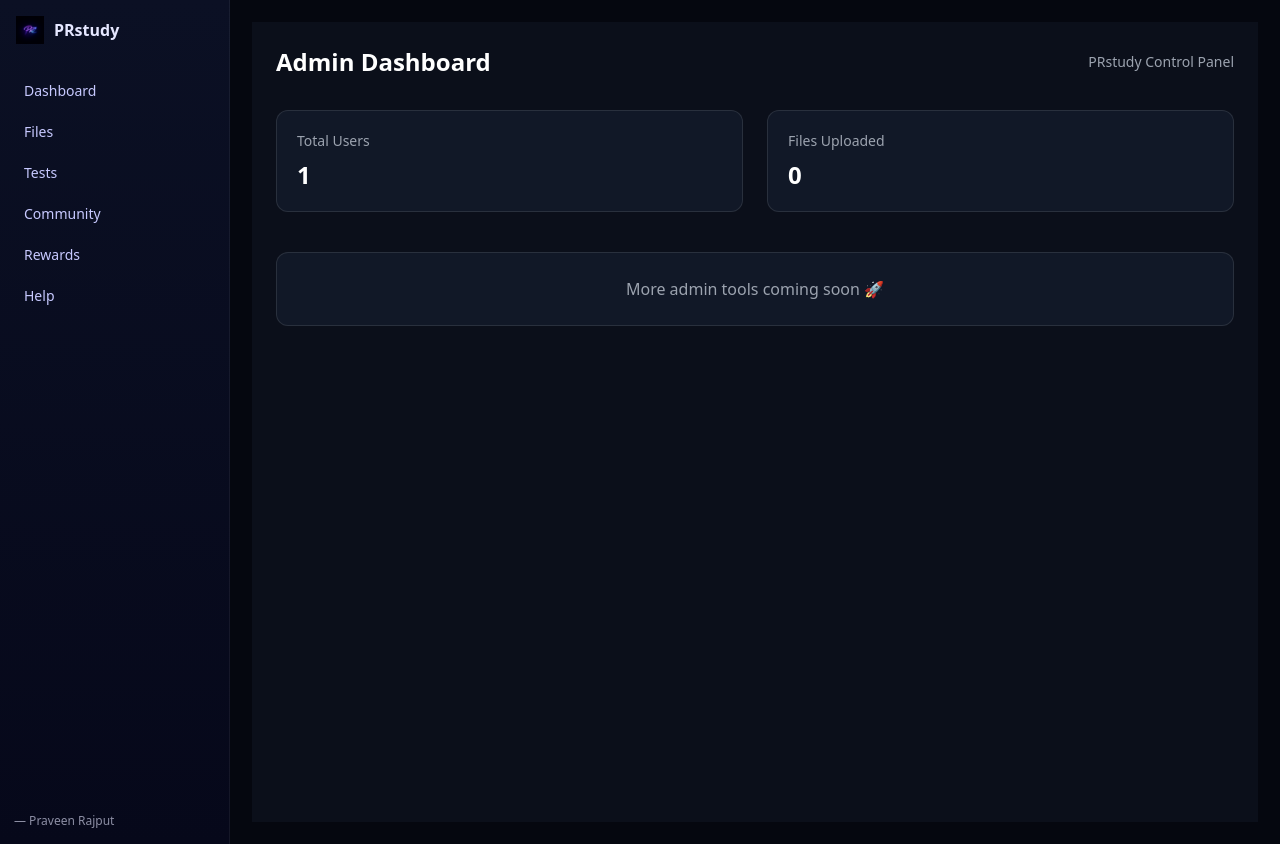
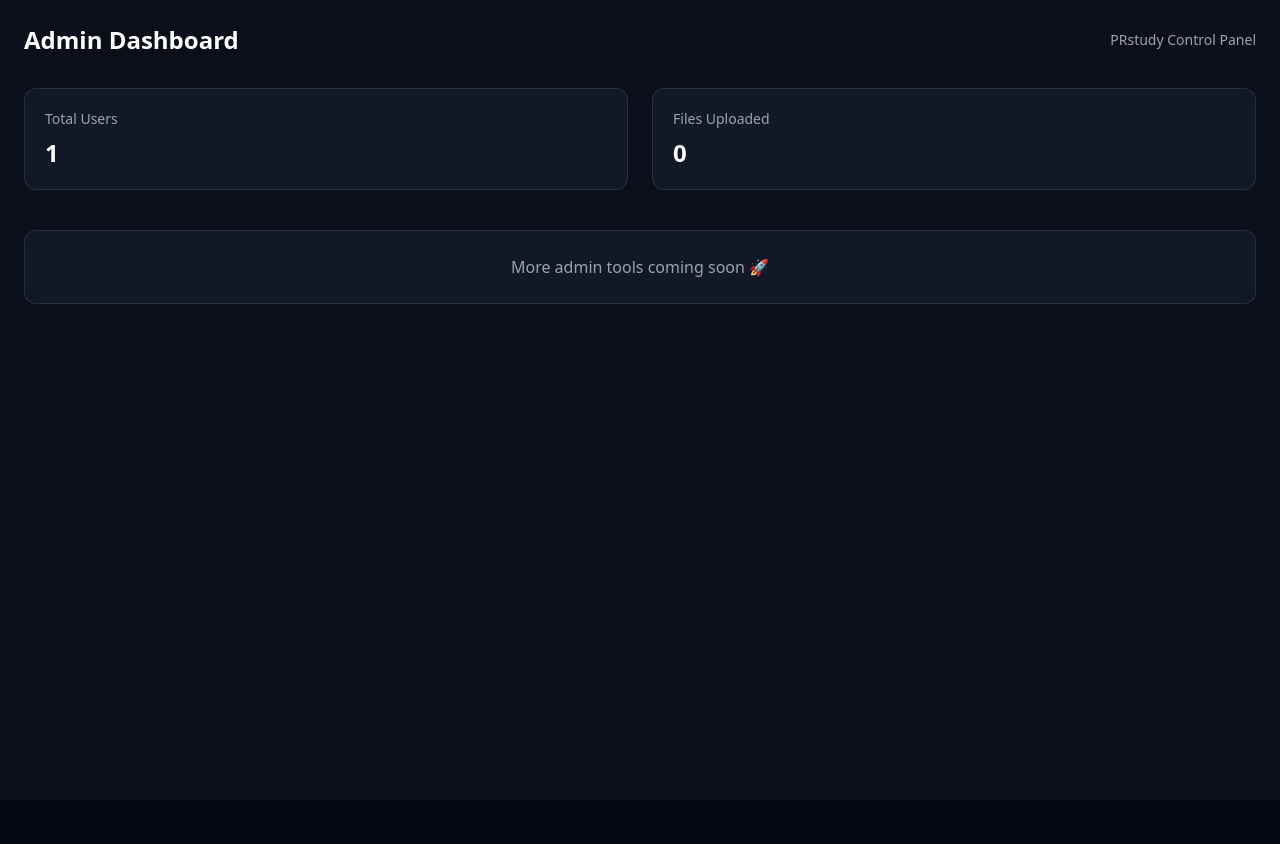
Before and after one commit to Radhakrishna264/PRstudy-, a Next.js app: page /admin in a window 1280 px wide. After the commit the page ends 800 px from the top, so only its background shows below. Built offline with nearby package versions, Linux system fonts and the light colour scheme.

Commit message:
Update layout.jsx

```diff
--- a/src/app/layout.jsx
+++ b/src/app/layout.jsx
@@ -1,44 +1,14 @@
 import "./globals.css";
 
 export const metadata = {
-  title: "PRstudy App",
-  description: "PRstudy application dashboard",
+  title: "PRstudy",
+  description: "PRstudy – Premium Study Workspace",
 };
 
 export default function RootLayout({ children }) {
   return (
     <html lang="en">
-      <body className="app-body">
-        <div className="app-shell">
-
-          {/* SIDEBAR */}
-          <aside className="sidebar">
-            <div className="sidebar-brand">
-              <img src="/prstudy-logo.png" alt="PRstudy" />
-              <span>PRstudy</span>
-            </div>
-
-            <nav className="sidebar-nav">
-              <a href="/dashboard">Dashboard</a>
-              <a href="/files">Files</a>
-              <a href="/tests">Tests</a>
-              <a href="/community">Community</a>
-              <a href="/rewards">Rewards</a>
-              <a href="/help">Help</a>
-            </nav>
-
-            <div className="sidebar-footer">
-              <span className="admin-sign">— Praveen Rajput</span>
-            </div>
-          </aside>
-
-          {/* MAIN CONTENT */}
-          <main className="main-content">
-            {children}
-          </main>
-
-        </div>
-      </body>
+      <body>{children}</body>
     </html>
   );
 }
```
